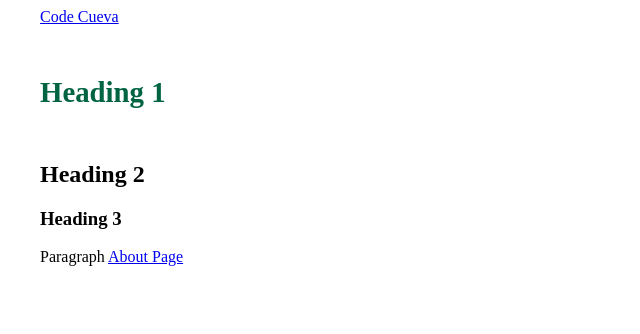
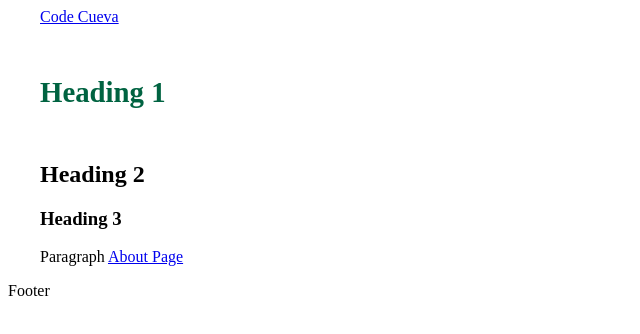
Before and after one commit to brynisaac/codecueva, a plain HTML site: page index.html in a window 1280 px wide. Shown: the full height of the page, 0-640 px from the left. Drawn offline with Linux system fonts and the light colour scheme.

Commit message:
add footer to index

```diff
--- a/index.html
+++ b/index.html
@@ -18,4 +18,6 @@
     <p>Paragraph <a href="/about.html">About Page</a></p>
     </div>
   </body>
+  <footer>Footer
+  </footer>
 </html>
```
